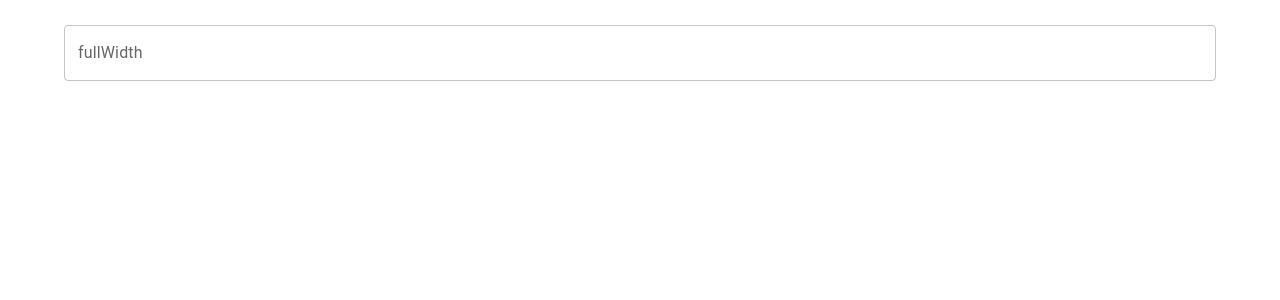
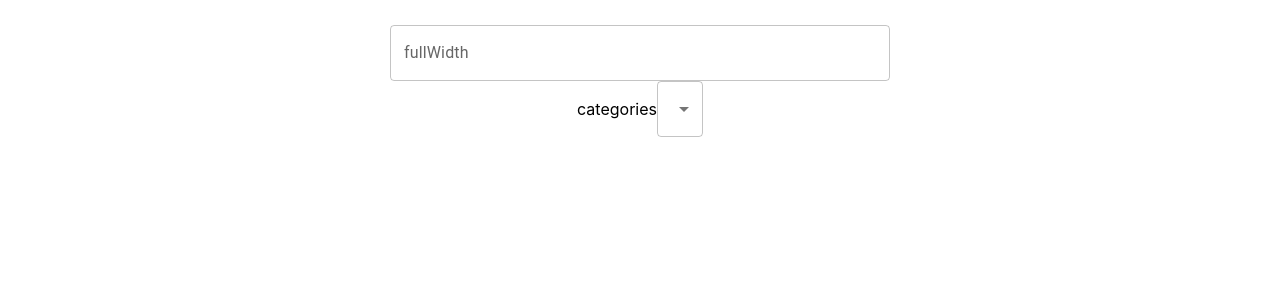
Before and after one commit to Parveeezy/books-app, a React (Create React App) app: page / in a window 1280 px wide. Shown: the top 300 px of the page. Built offline with nearby package versions, Linux system fonts and the light colour scheme.

Commit message:
added select comp

```diff
--- a/src/App.tsx
+++ b/src/App.tsx
@@ -1,16 +1,20 @@
 import React from 'react';
 import './App.css';
-import {Container} from "@mui/material";
-import CustomInput from "./ui/CustomInput/CustomInput";
+import { Container } from '@mui/material';
+import CustomInput from './components/CustomInput/CustomInput';
+import Selects from './components/Selects/Selects';
 
 function App() {
-  return (
-    <div className="App">
-      <Container>
-          <CustomInput/>
-      </Container>
-    </div>
-  );
+
+
+    return (
+        <div className='App'>
+            <Container>
+                <CustomInput />
+                <Selects />
+            </Container>
+        </div>
+    );
 }
 
 export default App;
--- a/src/ui/CustomInput/components.js
+++ b/src/components/CustomInput/components.js
@@ -2,5 +2,5 @@ import styled from "styled-components";
 import {TextField} from "@mui/material";
 
 export const CustomInpt = styled(TextField)`
-
+  max-width: 500px;
 `
--- /dev/null
+++ b/src/components/Selects/Selects.tsx
@@ -0,0 +1,51 @@
+import React from 'react';
+import { MenuItem, Select } from '@mui/material';
+
+const Selects = () => {
+
+    const categories = [
+        {
+            text: 'all',
+            value: 'all',
+        },
+        {
+            text: 'art',
+            value: 'art',
+        },
+        {
+            text: 'biography',
+            value: 'biography',
+        },
+        {
+            text: 'computers',
+            value: 'computers',
+        },
+        {
+            text: 'history',
+            value: 'history',
+        },
+        {
+            text: 'medical',
+            value: 'medical',
+        },
+        {
+            text: 'poetry',
+            value: 'poetry',
+        },
+    ];
+
+    return (
+        <div>
+            categories
+            <Select>
+                {categories.map(el => {
+                    return (
+                        <MenuItem value={el.value}>{el.text}</MenuItem>
+                    );
+                })}
+            </Select>
+        </div>
+    );
+};
+
+export default Selects;
--- a/src/index.tsx
+++ b/src/index.tsx
@@ -4,7 +4,7 @@ import './index.css';
 import App from './App';
 import reportWebVitals from './reportWebVitals';
 import {Provider} from "react-redux";
-import {store} from "./store/store";
+import {store} from "./redux/store/store";
 
 const root = ReactDOM.createRoot(
   document.getElementById('root') as HTMLElement
```
Also changed, not shown: src/components/CustomInput/CustomInput.tsx (renamed from src/ui/CustomInput/CustomInput.tsx), src/redux/store/store.ts (renamed from src/store/store.ts), 1 other file (tests, documents, lock files or other folders).
